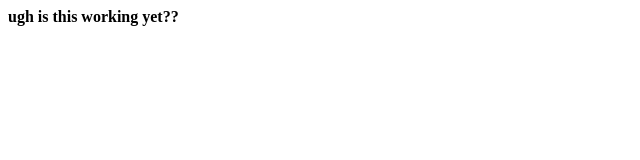
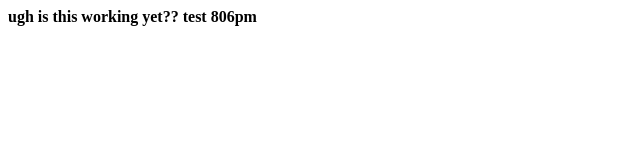
Before and after one commit to DieselDesigns2022/questionnaire, a website: page index.html in a window 1280 px wide. Shown: the full height of the page, 0-640 px from the left. Drawn offline with Linux system fonts and the light colour scheme.

Commit message:
Update index.html

```diff
--- a/index.html
+++ b/index.html
@@ -1 +1,2 @@
 <b>ugh is this working yet??</b>
+<b>test 806pm</b>
```
